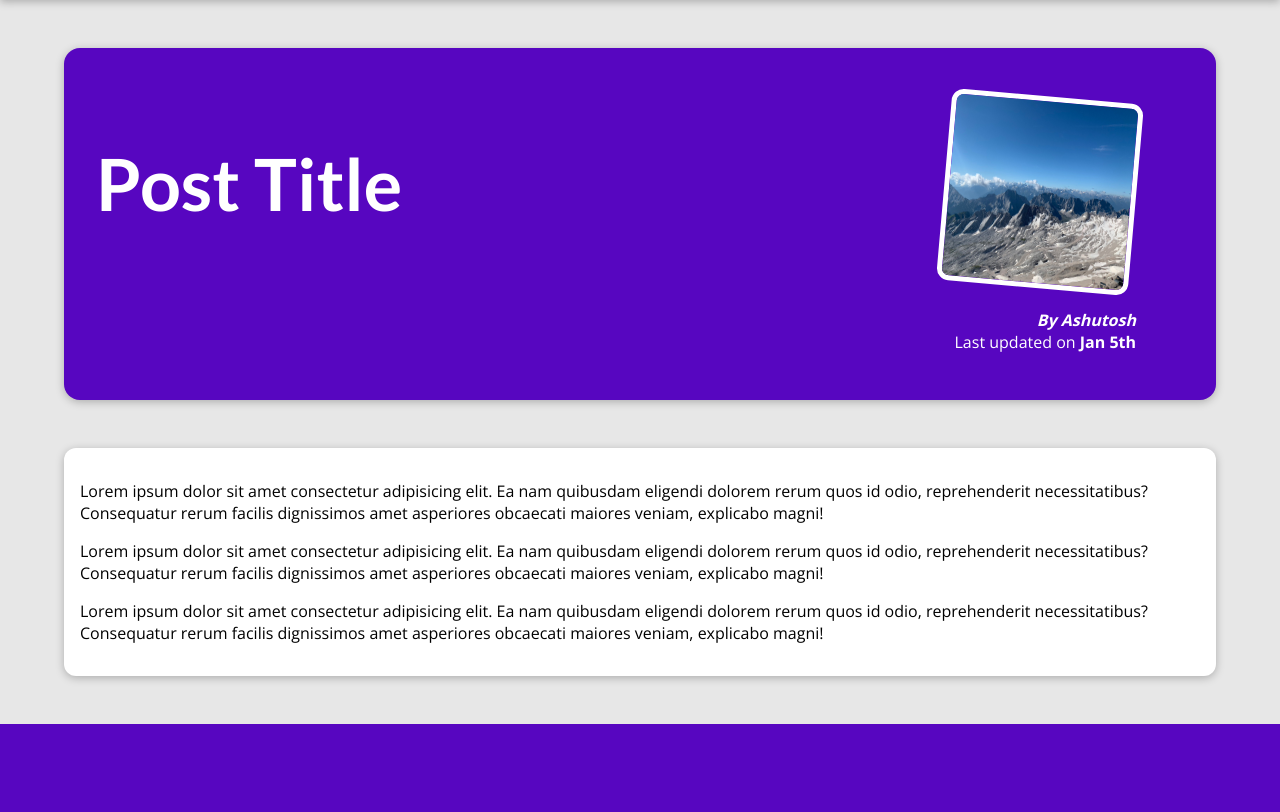
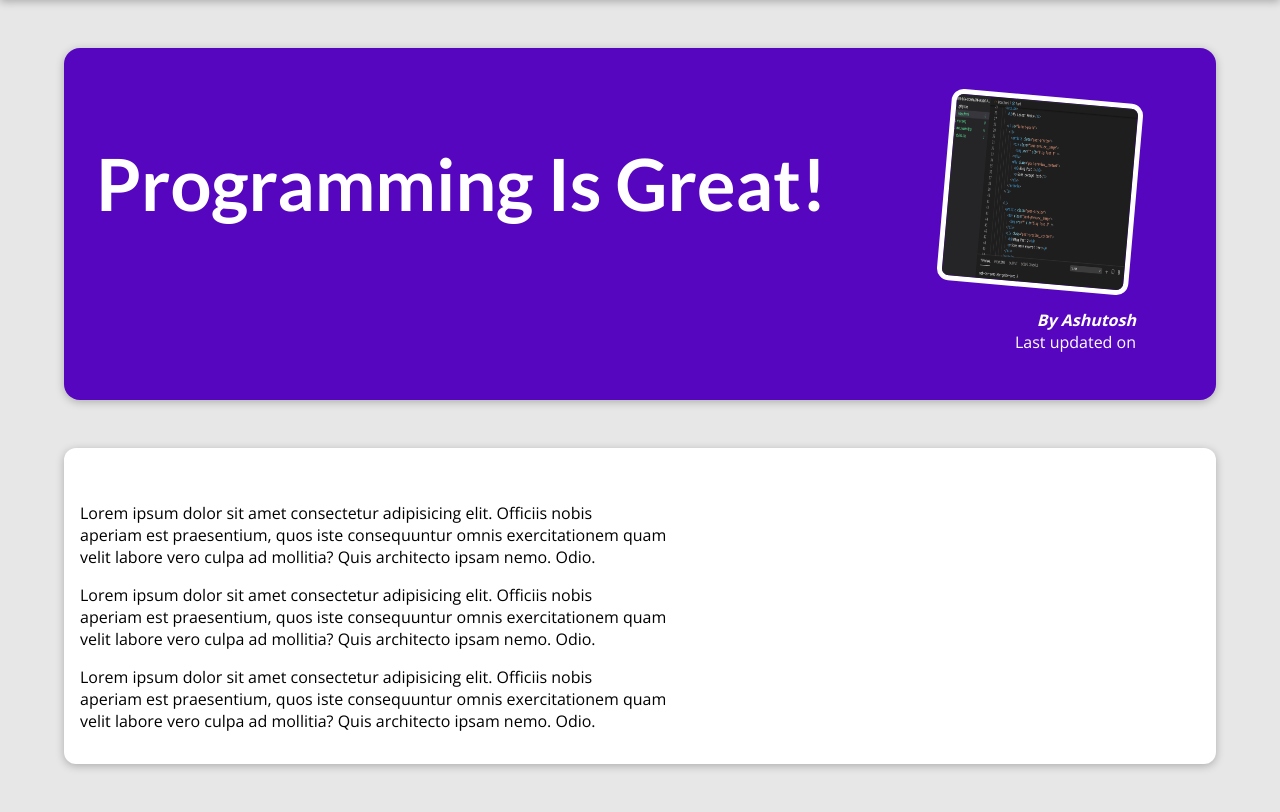
Before and after one commit to Ashu/django-practical-guide, a Django app: page /posts/programming-is-fun in a window 1280 px wide. Shown: the part 80-892 px from the top of the page. Before the commit the page ends 804 px from the top, so only its background shows below. Run offline with Django 5.2, Linux system fonts and the light colour scheme.

Commit message:
- Updated views - Added 404 template - Updated all-posts and post-detail

```diff
--- a/blog/templates/blog/post-detail.html
+++ b/blog/templates/blog/post-detail.html
@@ -2,7 +2,7 @@
 {% load static %}
 
 {% block title %}
-This is a post title
+{{ post.title }}
 {% endblock title %}
 
 {% block css_files %}
@@ -11,29 +11,15 @@
 
 {% block content %}
     <section id="summary">
-        <h2>Post Title</h2>
+        <h2>{{ post.title }}</h2>
         <article>
-            <img src="{% static "blog/images/mountains.jpg" %}" alt="Post Title" />
-            <address>By Ashutosh</address>
-            <div>Last updated on <time>Jan 5th</time></div>
+            <img src="{% static "blog/images/"|add:post.image %}" alt="{{ post.title }}" />
+            <address>By {{ post.author }}</address>
+            <div>Last updated on <time>{{ psot.date|date:"d M Y"}}</time></div>
         </article>
     </section>
 
     <main>
-        <p>
-            Lorem ipsum dolor sit amet consectetur adipisicing elit. Ea nam quibusdam
-            eligendi dolorem rerum quos id odio, reprehenderit necessitatibus? Consequatur
-            rerum facilis dignissimos amet asperiores obcaecati maiores veniam, explicabo magni!
-        </P>
-        <p>
-            Lorem ipsum dolor sit amet consectetur adipisicing elit. Ea nam quibusdam
-            eligendi dolorem rerum quos id odio, reprehenderit necessitatibus? Consequatur
-            rerum facilis dignissimos amet asperiores obcaecati maiores veniam, explicabo magni!
-        </P>
-        <p>
-            Lorem ipsum dolor sit amet consectetur adipisicing elit. Ea nam quibusdam
-            eligendi dolorem rerum quos id odio, reprehenderit necessitatibus? Consequatur
-            rerum facilis dignissimos amet asperiores obcaecati maiores veniam, explicabo magni!
-        </P>
+       {{ post.content|linebreaks }}
     </main>
 {% endblock content %}
--- a/blog/views.py
+++ b/blog/views.py
@@ -79,7 +79,12 @@
     })
 
 def posts(request):
-    return render(request, "blog/all-posts.html")
+    return render(request, "blog/all-posts.html", {
+        "all_posts": all_posts
+    })
 
 def post_detail(request, slug):
-    return render(request, "blog/post-detail.html")
+    identified_post = next(post for post in all_posts if post['slug'] == slug)
+    return render(request, "blog/post-detail.html", {
+        "post": identified_post
+    })
```
Also changed, not shown: blog/templates/blog/all-posts.html (+2 -5 lines), templates/404.html (added, +11 -0 lines).
